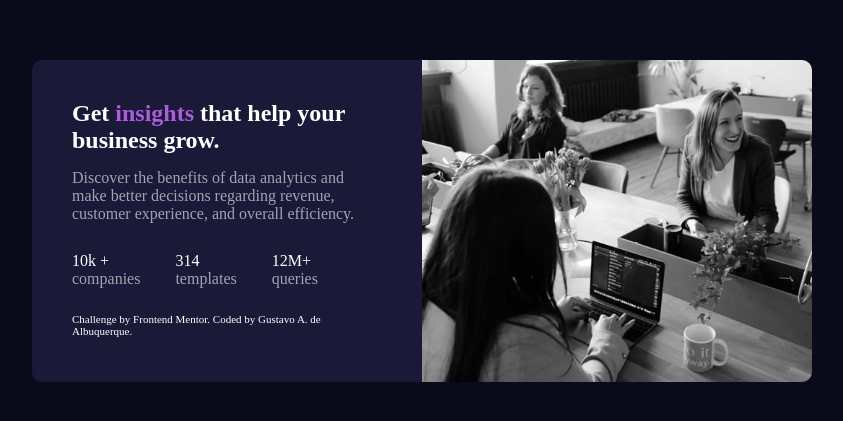
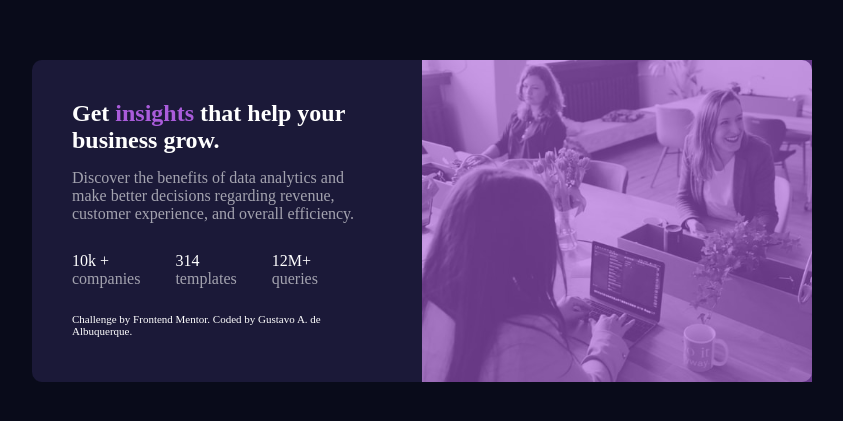
Before and after one commit to albuquerquegus/stats-preview-card-component-main, a plain HTML site: page index.html in a window 1280 px wide. Shown: the part 179-600 px from the top of the page, without its empty margins (218-1061 px from the left). Drawn offline with Linux system fonts and the light colour scheme.

Commit message:
atualizacao-imagem-cor

```diff
--- a/css/style.css
+++ b/css/style.css
@@ -104,7 +104,7 @@ h2 > span {
   text-align: start;
 }
 
-/* .imagem-produto {
+.imagem-produto {
   position: relative;
 }
 
@@ -117,7 +117,7 @@ h2 > span {
   top: 0;
   background-color: hsl(277, 64%, 61%, 61);
   opacity: .6;
-} */
+}
 
 /* créditos */
 
--- a/index.html
+++ b/index.html
@@ -31,10 +31,11 @@
           Challenge by <a href="https://www.frontendmentor.io?ref=challenge" target="_blank">Frontend Mentor</a>.
           Coded by <a href="https://www.linkedin.com/in/albuquerquegus/">Gustavo A. de Albuquerque</a>.
         </div>
-      </div class="imagem-produto">
-      <img src="./images/image-header-desktop.jpg" alt="equipe-de-trabalho">
+      </div>
+      <div class="imagem-produto">
+        <img src="./images/image-header-desktop.jpg" alt="equipe-de-trabalho">
+      </div>
     </div>
-  </div>
   </div>
 </body>
 
```
